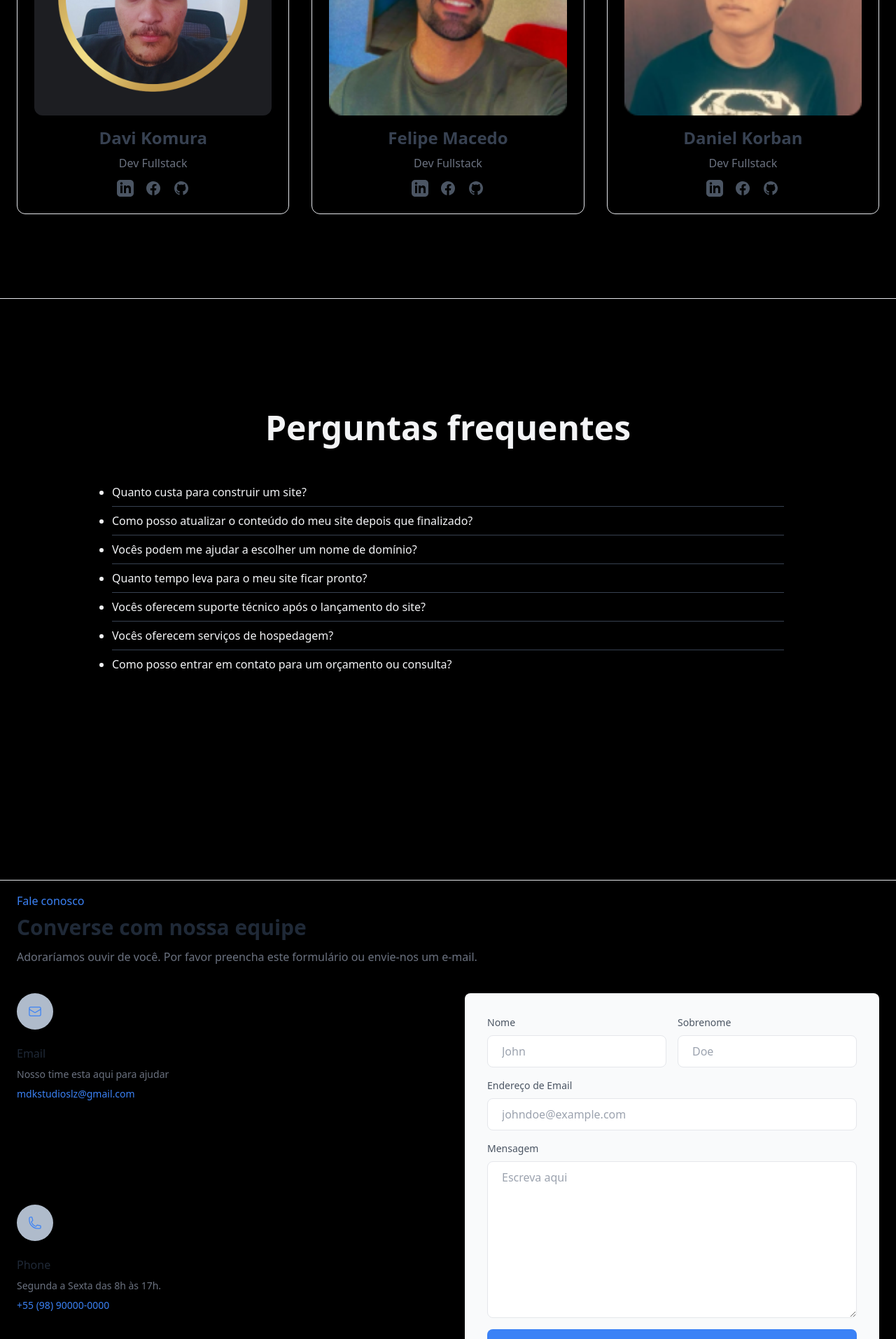
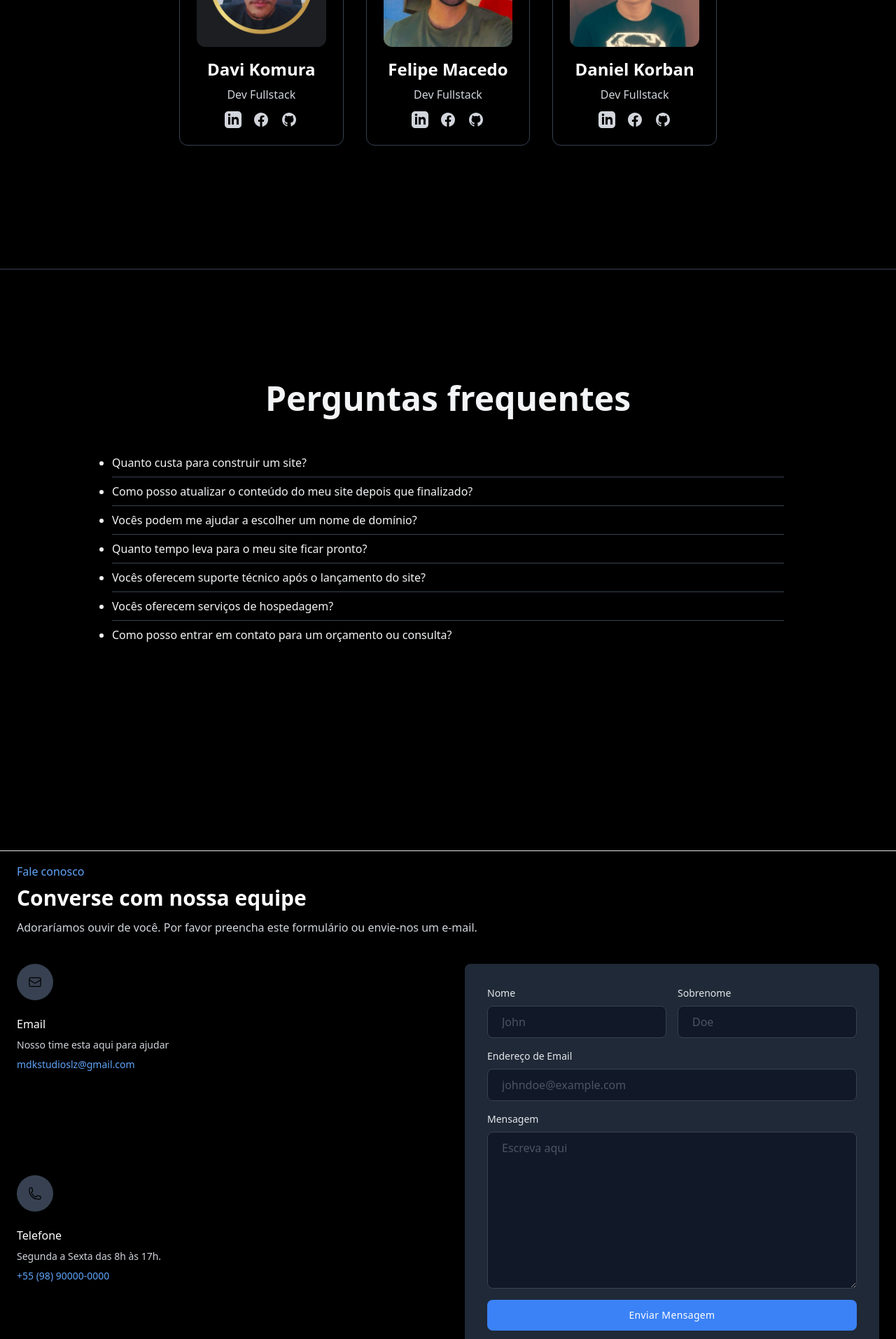
Before and after one commit to davikomura/mdk-studio-landing-page, a React (Vite) app: page /about in a window 1280 px wide. Shown: the part 3120-5033 px from the top of the page at 70% size. Built offline with nearby package versions, Linux system fonts and the light colour scheme.

Commit message:
correcao de time e formulario

```diff
--- a/src/components/sessions/About.jsx
+++ b/src/components/sessions/About.jsx
@@ -128,7 +128,7 @@ const About = () => {
                             <span class="inline-block w-1 h-1 bg-blue-500 rounded-full"></span>
                         </div>
 
-                        <p class="max-w-2xl mx-auto mt-6 text-center text-gray-500 dark:text-gray-300">
+                        <p class="max-w-2xl mx-auto mt-6 text-center text-gray-300">
                             Na MDK Studio, nossa equipe de desenvolvedores é a alma do que fazemos. Somos um grupo dedicado e apaixonado por criar soluções inovadoras que transformam ideias em realidade.
 
 
@@ -136,17 +136,17 @@ const About = () => {
                     </div>
                 </div>
 
-                <div class="container px-6 py-10 mx-auto -mt-72 sm:-mt-80 md:-mt-96">
+                <div class="container px-64 py-24 mx-auto -mt-72 sm:-mt-80 md:-mt-96">
                     <div class="grid grid-cols-1 gap-8 mt-8 xl:mt-16 md:grid-cols-2 xl:grid-cols-3">
-                        <div class="flex flex-col items-center p-4 border sm:p-6 rounded-xl dark:border-gray-700">
+                        <div class="flex flex-col items-center p-4 border sm:p-6 rounded-xl border-gray-700">
                             <img class="object-cover w-full rounded-xl aspect-square" src={ftPerfilDavi} alt=""/>
 
-                            <h1 class="mt-4 text-2xl font-semibold text-gray-700 capitalize dark:text-white">Davi Komura</h1>
+                            <h1 class="mt-4 text-2xl font-semibold text-gray-700 capitalize text-white">Davi Komura</h1>
 
-                            <p class="mt-2 text-gray-500 capitalize dark:text-gray-300">Dev Fullstack</p>
+                            <p class="mt-2 capitalize text-gray-300">Dev Fullstack</p>
 
                             <div class="flex mt-3 -mx-2">
-                                <a href="https://www.linkedin.com/in/davikomura-2099/" class="mx-2 text-gray-600 transition-colors duration-300 dark:text-gray-300 hover:text-blue-500 dark:hover:text-blue-400" aria-label="Linkedin">
+                                <a href="https://www.linkedin.com/in/davikomura-2099/" class="mx-2 transition-colors duration-300 text-gray-300 hover:text-blue-500 hover:text-blue-400" aria-label="Linkedin">
                                     <svg class="w-6 h-6 fill-current" viewBox="0 0 24 24" fill="none"
                                         xmlns="http://www.w3.org/2000/svg">
                                         <path
@@ -155,7 +155,7 @@ const About = () => {
                                     </svg>
                                 </a>
 
-                                <a href="#" class="mx-2 text-gray-600 transition-colors duration-300 dark:text-gray-300 hover:text-blue-500 dark:hover:text-blue-400" aria-label="Facebook">
+                                <a href="#" class="mx-2 transition-colors duration-300 text-gray-300 hover:text-blue-500 hover:text-blue-400" aria-label="Facebook">
                                     <svg class="w-6 h-6 fill-current" viewBox="0 0 24 24" fill="none"
                                         xmlns="http://www.w3.org/2000/svg">
                                         <path
@@ -164,7 +164,7 @@ const About = () => {
                                     </svg>
                                 </a>
 
-                                <a href="https://github.com/davikomura" class="mx-2 text-gray-600 transition-colors duration-300 dark:text-gray-300 hover:text-blue-500 dark:hover:text-blue-400" aria-label="Github">
+                                <a href="https://github.com/davikomura" class="mx-2 transition-colors duration-300 text-gray-300 hover:text-blue-500 hover:text-blue-400" aria-label="Github">
                                     <svg class="w-6 h-6 fill-current" viewBox="0 0 24 24" fill="none"
                                         xmlns="http://www.w3.org/2000/svg">
                                         <path
@@ -175,15 +175,15 @@ const About = () => {
                             </div>
                         </div>
 
-                        <div class="flex flex-col items-center p-4 border sm:p-6 rounded-xl dark:border-gray-700">
+                        <div class="flex flex-col items-center p-4 border sm:p-6 rounded-xl border-gray-700">
                             <img class="object-cover w-full rounded-xl aspect-square" src={ftPerfilFelipe} alt=""/>
 
-                            <h1 class="mt-4 text-2xl font-semibold text-gray-700 capitalize dark:text-white">Felipe Macedo</h1>
+                            <h1 class="mt-4 text-2xl font-semibold text-gray-700 capitalize text-white">Felipe Macedo</h1>
 
-                            <p class="mt-2 text-gray-500 capitalize dark:text-gray-300">dev fullstack</p>
+                            <p class="mt-2 capitalize text-gray-300">dev fullstack</p>
 
                             <div class="flex mt-3 -mx-2">
-                                <a href="https://www.linkedin.com/in/macedoflp/" class="mx-2 text-gray-600 transition-colors duration-300 dark:text-gray-300 hover:text-blue-500 dark:hover:text-blue-400" aria-label="Linkedin">
+                                <a href="https://www.linkedin.com/in/macedoflp/" class="mx-2  transition-colors duration-300 text-gray-300 hover:text-blue-500 hover:text-blue-400" aria-label="Linkedin">
                                     <svg class="w-6 h-6 fill-current" viewBox="0 0 24 24" fill="none"
                                         xmlns="http://www.w3.org/2000/svg">
                                         <path
@@ -192,7 +192,7 @@ const About = () => {
                                     </svg>
                                 </a>
 
-                                <a href="#" class="mx-2 text-gray-600 transition-colors duration-300 dark:text-gray-300 hover:text-blue-500 dark:hover:text-blue-400" aria-label="Facebook">
+                                <a href="#" class="mx-2  transition-colors duration-300 text-gray-300 hover:text-blue-500 hover:text-blue-400" aria-label="Facebook">
                                     <svg class="w-6 h-6 fill-current" viewBox="0 0 24 24" fill="none"
                                         xmlns="http://www.w3.org/2000/svg">
                                         <path
@@ -201,7 +201,7 @@ const About = () => {
                                     </svg>
                                 </a>
 
-                                <a href="https://github.com/macedoflp" class="mx-2 text-gray-600 transition-colors duration-300 dark:text-gray-300 hover:text-blue-500 dark:hover:text-blue-400" aria-label="Github">
+                                <a href="https://github.com/macedoflp" class="mx-2  transition-colors duration-300 text-gray-300 hover:text-blue-500 hover:text-blue-400" aria-label="Github">
                                     <svg class="w-6 h-6 fill-current" viewBox="0 0 24 24" fill="none"
                                         xmlns="http://www.w3.org/2000/svg">
                                         <path
@@ -212,15 +212,15 @@ const About = () => {
                             </div>
                         </div>
 
-                        <div class="flex flex-col items-center p-4 border sm:p-6 rounded-xl dark:border-gray-700">
+                        <div class="flex flex-col items-center p-4 border sm:p-6 rounded-xl border-gray-700">
                             <img class="object-cover w-full rounded-xl aspect-square" src={ftPerfilDaniel} alt=""/>
 
-                            <h1 class="mt-4 text-2xl font-semibold text-gray-700 capitalize dark:text-white">Daniel Korban</h1>
+                            <h1 class="mt-4 text-2xl font-semibold text-gray-700 capitalize text-white">Daniel Korban</h1>
 
-                            <p class="mt-2 text-gray-500 capitalize dark:text-gray-300">dev fullstack</p>
+                            <p class="mt-2 capitalize text-gray-300">dev fullstack</p>
 
                             <div class="flex mt-3 -mx-2">
-                                <a href="https://www.linkedin.com/in/danielkorban/" class="mx-2 text-gray-600 transition-colors duration-300 dark:text-gray-300 hover:text-blue-500 dark:hover:text-blue-400" aria-label="Linkedin">
+                                <a href="https://www.linkedin.com/in/danielkorban/" class="mx-2 transition-colors duration-300 text-gray-300 hover:text-blue-500 hover:text-blue-400" aria-label="Linkedin">
                                     <svg class="w-6 h-6 fill-current" viewBox="0 0 24 24" fill="none"
                                         xmlns="http://www.w3.org/2000/svg">
                                         <path
@@ -229,7 +229,7 @@ const About = () => {
                                     </svg>
                                 </a>
 
-                                <a href="#" class="mx-2 text-gray-600 transition-colors duration-300 dark:text-gray-300 hover:text-blue-500 dark:hover:text-blue-400" aria-label="Facebook">
+                                <a href="#" class="mx-2 transition-colors duration-300 text-gray-300 hover:text-blue-500 hover:text-blue-400" aria-label="Facebook">
                                     <svg class="w-6 h-6 fill-current" viewBox="0 0 24 24" fill="none"
                                         xmlns="http://www.w3.org/2000/svg">
                                         <path
@@ -238,7 +238,7 @@ const About = () => {
                                     </svg>
                                 </a>
 
-                                <a href="https://github.com/daniel99korban" class="mx-2 text-gray-600 transition-colors duration-300 dark:text-gray-300 hover:text-blue-500 dark:hover:text-blue-400" aria-label="Github">
+                                <a href="https://github.com/daniel99korban" class="mx-2 transition-colors duration-300 text-gray-300 hover:text-blue-500 hover:text-blue-400" aria-label="Github">
                                     <svg class="w-6 h-6 fill-current" viewBox="0 0 24 24" fill="none"
                                         xmlns="http://www.w3.org/2000/svg">
                                         <path
@@ -250,7 +250,7 @@ const About = () => {
                         </div>
                     </div>
                 </div>
-                <hr class="h-px mt-20 bg-gray-200 border-0 dark:bg-gray-700 relative"></hr>
+                <hr class="h-px mt-20 bg-gray-200 border-0 bg-gray-700 relative"></hr>
             </section>
         </>
     )
--- a/src/components/sessions/Formulario.jsx
+++ b/src/components/sessions/Formulario.jsx
@@ -4,62 +4,62 @@ const Formulario = () => {
         <section class="bg-black">
         <div class="container px-6 py-12 mx-auto">
             <div>
-                <p class="font-medium text-blue-500 dark:text-blue-400">Fale conosco</p>
+                <p class="font-medium text-blue-400">Fale conosco</p>
 
-                <h1 class="mt-2 text-2xl font-semibold text-gray-800 md:text-3xl dark:text-white">Converse com nossa equipe</h1>
+                <h1 class="mt-2 text-2xl font-semibold md:text-3xl text-white">Converse com nossa equipe</h1>
 
-                <p class="mt-3 text-gray-500 dark:text-gray-400">Adoraríamos ouvir de você. Por favor preencha este formulário ou envie-nos um e-mail.</p>
+                <p class="mt-3 text-gray-300">Adoraríamos ouvir de você. Por favor preencha este formulário ou envie-nos um e-mail.</p>
             </div>
 
             <div class="grid grid-cols-1 gap-12 mt-10 md:grid-cols-2">
                 <div class="grid grid-cols-1 gap-12 md:grid-cols-1">
                     <div>
-                        <span class="inline-block p-4 text-blue-500 rounded-full bg-blue-100/80 dark:bg-gray-800">
+                        <span class="inline-block p-4 rounded-full bg-gray-700">
                             <svg xmlns="http://www.w3.org/2000/svg" fill="none" viewBox="0 0 24 24" stroke-width="1.5" stroke="currentColor" class="w-5 h-5">
                                 <path stroke-linecap="round" stroke-linejoin="round" d="M21.75 6.75v10.5a2.25 2.25 0 01-2.25 2.25h-15a2.25 2.25 0 01-2.25-2.25V6.75m19.5 0A2.25 2.25 0 0019.5 4.5h-15a2.25 2.25 0 00-2.25 2.25m19.5 0v.243a2.25 2.25 0 01-1.07 1.916l-7.5 4.615a2.25 2.25 0 01-2.36 0L3.32 8.91a2.25 2.25 0 01-1.07-1.916V6.75" />
                             </svg>
                         </span>
 
-                        <h2 class="mt-4 text-base font-medium text-gray-800 dark:text-white">Email</h2>
-                        <p class="mt-2 text-sm text-gray-500 dark:text-gray-400">Nosso time esta aqui para ajudar</p>
-                        <p class="mt-2 text-sm text-blue-500 dark:text-blue-400">mdkstudioslz@gmail.com</p>
+                        <h2 class="mt-4 text-base font-medium text-white">Email</h2>
+                        <p class="mt-2 text-sm text-gray-300">Nosso time esta aqui para ajudar</p>
+                        <p class="mt-2 text-sm text-blue-400">mdkstudioslz@gmail.com</p>
                     </div>
 
                     <div>
-                        <span class="inline-block p-4 text-blue-500 rounded-full bg-blue-100/80 dark:bg-gray-800">
+                        <span class="inline-block p-4 rounded-full bg-gray-700">
                             <svg xmlns="http://www.w3.org/2000/svg" fill="none" viewBox="0 0 24 24" stroke-width="1.5" stroke="currentColor" class="w-5 h-5">
                                 <path stroke-linecap="round" stroke-linejoin="round" d="M2.25 6.75c0 8.284 6.716 15 15 15h2.25a2.25 2.25 0 002.25-2.25v-1.372c0-.516-.351-.966-.852-1.091l-4.423-1.106c-.44-.11-.902.055-1.173.417l-.97 1.293c-.282.376-.769.542-1.21.38a12.035 12.035 0 01-7.143-7.143c-.162-.441.004-.928.38-1.21l1.293-.97c.363-.271.527-.734.417-1.173L6.963 3.102a1.125 1.125 0 00-1.091-.852H4.5A2.25 2.25 0 002.25 4.5v2.25z" />
                             </svg>
                         </span>
 
-                        <h2 class="mt-4 text-base font-medium text-gray-800 dark:text-white">Phone</h2>
-                        <p class="mt-2 text-sm text-gray-500 dark:text-gray-400">Segunda a Sexta das 8h às 17h.</p>
-                        <p class="mt-2 text-sm text-blue-500 dark:text-blue-400">+55 (98) 90000-0000</p>
+                        <h2 class="mt-4 text-base font-medium text-white">Telefone</h2>
+                        <p class="mt-2 text-sm text-gray-300">Segunda a Sexta das 8h às 17h.</p>
+                        <p class="mt-2 text-sm text-blue-400">+55 (98) 90000-0000</p>
                     </div>
                 </div>
 
-                <div class="p-4 py-6 rounded-lg bg-gray-50 dark:bg-gray-800 md:p-8">
+                <div class="p-4 py-6 rounded-lg bg-gray-50 bg-gray-800 md:p-8">
                     <form>
                         <div class="-mx-2 md:items-center md:flex">
                             <div class="flex-1 px-2">
-                                <label class="block mb-2 text-sm text-gray-600 dark:text-gray-200">Nome</label>
-                                <input type="text" placeholder="John " class="block w-full px-5 py-2.5 mt-2 text-gray-700 placeholder-gray-400 bg-white border border-gray-200 rounded-lg dark:placeholder-gray-600 dark:bg-gray-900 dark:text-gray-300 dark:border-gray-700 focus:border-blue-400 dark:focus:border-blue-400 focus:ring-blue-400 focus:outline-none focus:ring focus:ring-opacity-40" />
+                                <label class="block mb-2 text-sm text-gray-200">Nome</label>
+                                <input type="text" placeholder="John " class="block w-full px-5 py-2.5 mt-2 placeholder-gray-400 border rounded-lg placeholder-gray-600 bg-gray-900 text-gray-300 border-gray-700 focus:border-blue-400 focus:border-blue-400 focus:ring-blue-400 focus:outline-none focus:ring focus:ring-opacity-40" />
                             </div>
 
                             <div class="flex-1 px-2 mt-4 md:mt-0">
-                                <label class="block mb-2 text-sm text-gray-600 dark:text-gray-200">Sobrenome</label>
-                                <input type="text" placeholder="Doe" class="block w-full px-5 py-2.5 mt-2 text-gray-700 placeholder-gray-400 bg-white border border-gray-200 rounded-lg dark:placeholder-gray-600 dark:bg-gray-900 dark:text-gray-300 dark:border-gray-700 focus:border-blue-400 dark:focus:border-blue-400 focus:ring-blue-400 focus:outline-none focus:ring focus:ring-opacity-40" />
+                                <label class="block mb-2 text-sm text-gray-200">Sobrenome</label>
+                                <input type="text" placeholder="Doe" class="block w-full px-5 py-2.5 mt-2 placeholder-gray-400 border rounded-lg placeholder-gray-600 bg-gray-900 text-gray-300 border-gray-700 focus:border-blue-400 focus:border-blue-400 focus:ring-blue-400 focus:outline-none focus:ring focus:ring-opacity-40" />
                             </div>
                         </div>
 
                         <div class="mt-4">
-                            <label class="block mb-2 text-sm text-gray-600 dark:text-gray-200">Endereço de Email</label>
-                            <input type="email" placeholder="johndoe@example.com" class="block w-full px-5 py-2.5 mt-2 text-gray-700 placeholder-gray-400 bg-white border border-gray-200 rounded-lg dark:placeholder-gray-600 dark:bg-gray-900 dark:text-gray-300 dark:border-gray-700 focus:border-blue-400 dark:focus:border-blue-400 focus:ring-blue-400 focus:outline-none focus:ring focus:ring-opacity-40" />
+                            <label class="block mb-2 text-sm text-gray-200">Endereço de Email</label>
+                            <input type="email" placeholder="johndoe@example.com" class="block w-full px-5 py-2.5 mt-2 placeholder-gray-400 border rounded-lg placeholder-gray-600 bg-gray-900 text-gray-300 border-gray-700 focus:border-blue-400 focus:border-blue-400 focus:ring-blue-400 focus:outline-none focus:ring focus:ring-opacity-40" />
                         </div>
 
                         <div class="w-full mt-4">
-                            <label class="block mb-2 text-sm text-gray-600 dark:text-gray-200">Mensagem</label>
-                            <textarea class="block w-full h-32 px-5 py-2.5 mt-2 text-gray-700 placeholder-gray-400 bg-white border border-gray-200 rounded-lg md:h-56 dark:placeholder-gray-600 dark:bg-gray-900 dark:text-gray-300 dark:border-gray-700 focus:border-blue-400 dark:focus:border-blue-400 focus:ring-blue-400 focus:outline-none focus:ring focus:ring-opacity-40" placeholder="Escreva aqui"></textarea>
+                            <label class="block mb-2 text-sm text-gray-200">Mensagem</label>
+                            <textarea class="block w-full h-32 px-5 py-2.5 mt-2 placeholder-gray-400 border rounded-lg md:h-56 placeholder-gray-600 bg-gray-900 text-gray-300 border-gray-700 focus:border-blue-400 focus:border-blue-400 focus:ring-blue-400 focus:outline-none focus:ring focus:ring-opacity-40" placeholder="Escreva aqui"></textarea>
                         </div>
 
                         <button class="w-full px-6 py-3 mt-4 text-sm font-medium tracking-wide text-white capitalize transition-colors duration-300 transform bg-blue-500 rounded-lg hover:bg-blue-400 focus:outline-none focus:ring focus:ring-blue-300 focus:ring-opacity-50">
```
